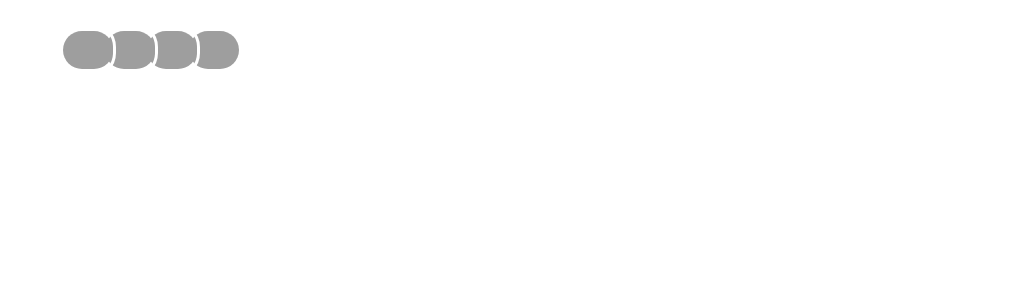
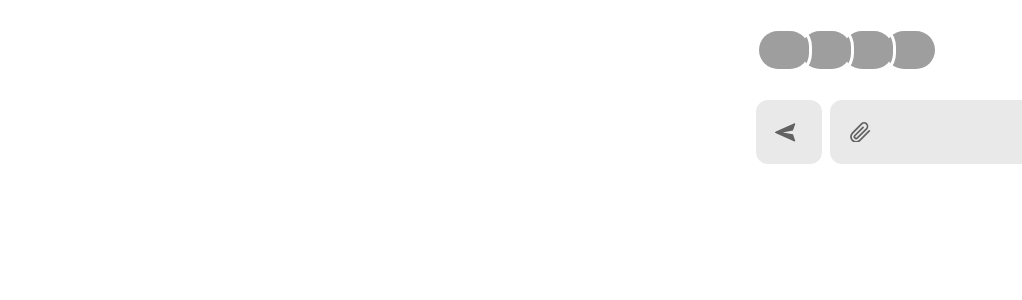
Before and after one commit to ali-jahangiri/podchathub, a React (Create React App) app: page / in a window 1280 px wide. Shown: the top 300 px of the page, without its empty margins (258-1280 px from the left). Built offline with nearby package versions, Linux system fonts and the light colour scheme; a small style sheet from the web is missing.

Commit message:
feat: MessageInput add

```diff
--- a/package.json
+++ b/package.json
@@ -9,6 +9,7 @@
 		"react": "^18.2.0",
 		"react-dom": "^18.2.0",
 		"react-scripts": "5.0.1",
+		"react-textarea-autosize": "^8.3.4",
 		"styled-components": "^5.3.5",
 		"web-vitals": "^2.1.4"
 	},
--- a/src/components/MessageInput/MessageInput.js
+++ b/src/components/MessageInput/MessageInput.js
@@ -1,5 +1,71 @@
+import Container from "components/Container/Container";
+import { useState } from "react";
+import StyledMessageInput from "./messageInput.style";
+import TextareaAutosize from "react-textarea-autosize";
+
+const SendIcon = () => (
+	<svg xmlns="http://www.w3.org/2000/svg" viewBox="0 0 122.56 122.88">
+		<defs></defs>
+		<path d="M2.33,44.58,117.33.37a3.63,3.63,0,0,1,5,4.56l-44,115.61h0a3.63,3.63,0,0,1-6.67.28L53.93,84.14,89.12,33.77,38.85,68.86,2.06,51.24a3.63,3.63,0,0,1,.27-6.66Z" />
+	</svg>
+);
+
+const EmojiIcon = () => (
+	<svg xmlns="http://www.w3.org/2000/svg" viewBox="0 0 24 24">
+		<path d="M12,24A12,12,0,1,1,24,12,12.013,12.013,0,0,1,12,24ZM12,2A10,10,0,1,0,22,12,10.011,10.011,0,0,0,12,2Zm5.666,13.746a1,1,0,0,0-1.33-1.494A7.508,7.508,0,0,1,12,16a7.509,7.509,0,0,1-4.334-1.746,1,1,0,0,0-1.332,1.492A9.454,9.454,0,0,0,12,18,9.454,9.454,0,0,0,17.666,15.746ZM6,10c0,1,.895,1,2,1s2,0,2-1a2,2,0,0,0-4,0Zm8,0c0,1,.895,1,2,1s2,0,2-1a2,2,0,0,0-4,0Z" />
+	</svg>
+);
+
+const ClipIcon = () => (
+	<svg xmlns="http://www.w3.org/2000/svg" id="Outline" viewBox="0 0 24 24">
+		<path d="M22.95,9.6a1,1,0,0,0-1.414,0L10.644,20.539a5,5,0,1,1-7.072-7.071L14.121,2.876a3,3,0,0,1,4.243,4.242L7.815,17.71a1.022,1.022,0,0,1-1.414,0,1,1,0,0,1,0-1.414l9.392-9.435a1,1,0,0,0-1.414-1.414L4.987,14.882a3,3,0,0,0,0,4.243,3.073,3.073,0,0,0,4.243,0L19.778,8.532a5,5,0,0,0-7.071-7.07L2.158,12.054a7,7,0,0,0,9.9,9.9L22.95,11.018A1,1,0,0,0,22.95,9.6Z" />
+	</svg>
+);
+
 const MessageInput = () => {
-	return <div></div>;
+	const [inputValue, setInputValue] = useState("");
+
+	const onInputValueChange = e => {
+		setInputValue(e.target.value);
+	};
+
+	const mimickingTextareaSubmitHandler = e => {
+		if (e.which === 13 && !e.shiftKey) {
+			e.preventDefault();
+			setInputValue("");
+			sendMessageHandler();
+		}
+	};
+
+	const onSendTriggerClickHandler = () => {};
+
+	const sendMessageHandler = () => {};
+
+	return (
+		<Container>
+			<StyledMessageInput>
+				<div className="messageInput__innerContainer">
+					<div className="messageInput__emoji">
+						<EmojiIcon />
+					</div>
+					<TextareaAutosize
+						cacheMeasurements
+						placeholder="پیامی بنویسید..."
+						className="messageInput__input"
+						value={inputValue}
+						onChange={onInputValueChange}
+						onKeyDown={mimickingTextareaSubmitHandler}
+					/>
+					<div className="messageInput__attachFile">
+						<ClipIcon />
+					</div>
+				</div>
+				<button onClick={onSendTriggerClickHandler} className="messageInput__sendTrigger">
+					<SendIcon />
+				</button>
+			</StyledMessageInput>
+		</Container>
+	);
 };
 
 export default MessageInput;
--- a/src/components/MessageInput/index.js
+++ b/src/components/MessageInput/index.js
@@ -0,0 +1 @@
+export { default } from "./MessageInput";
--- /dev/null
+++ b/src/components/MessageInput/messageInput.style.js
@@ -0,0 +1,85 @@
+import { css } from "styled-components";
+import WrapWithStyled from "utils/WrapWithStyled";
+
+const StyledMessageInput = WrapWithStyled("div", theme => ({
+	base: css`
+		width: 100%;
+		display: flex;
+
+		.messageInput {
+			&__innerContainer {
+				background: ${theme.colors.pallet.natural[2]};
+				width: 100%;
+				display: flex;
+				border-radius: ${theme.radius[3]};
+			}
+
+			&__emoji {
+				width: 70px;
+				display: flex;
+				align-items: center;
+				justify-content: center;
+				cursor: pointer;
+
+				& > svg {
+					width: 1.3rem;
+					height: 1.3rem;
+					fill: ${theme.colors.pallet.natural[8]};
+				}
+			}
+
+			&__input {
+				width: 100%;
+				font-family: ${theme.fonts.primary};
+				font-size: ${theme.fontSizes.lg};
+				background: transparent;
+				border: none;
+				resize: none;
+				overflow-y: hidden;
+				padding: 16px;
+
+				&:focus {
+					outline: none;
+				}
+			}
+
+			&__attachFile {
+				width: 70px;
+				display: flex;
+				align-items: center;
+				justify-content: center;
+				cursor: pointer;
+
+				svg {
+					width: 1.3rem;
+					height: 1.3rem;
+					fill: ${theme.colors.pallet.natural[8]};
+				}
+			}
+
+			&__sendTrigger {
+				margin-right: ${theme.space[5]};
+				background-color: ${theme.colors.pallet.natural[2]};
+				border-radius: ${theme.radius[3]};
+				cursor: pointer;
+				width: 70px;
+				display: flex;
+				align-items: center;
+				justify-content: center;
+				border: none;
+				transition: ${theme.animateDuration.fast};
+				height: 64px;
+				align-self: flex-end;
+
+				svg {
+					width: 1.3rem;
+					height: 1.3rem;
+					fill: ${theme.colors.pallet.natural[8]};
+					transform: rotate(-135deg);
+				}
+			}
+		}
+	`,
+}));
+
+export default StyledMessageInput;
--- a/src/components/Room/Room.js
+++ b/src/components/Room/Room.js
@@ -1,9 +1,11 @@
 import Header from "components/Header";
+import MessageInput from "components/MessageInput";
 
 const Room = () => {
 	return (
 		<div>
 			<Header />
+			<MessageInput />
 		</div>
 	);
 };
--- a/src/theme/fundamentalToken.js
+++ b/src/theme/fundamentalToken.js
@@ -180,7 +180,7 @@
 		light: 300,
 	},
 	fonts: {
-		primary: "",
+		primary: "Vazirmatn",
 		secondary: "",
 	},
 	letterSpacings: {
```
Also changed, not shown: 1 other file (tests, documents, lock files or other folders).
